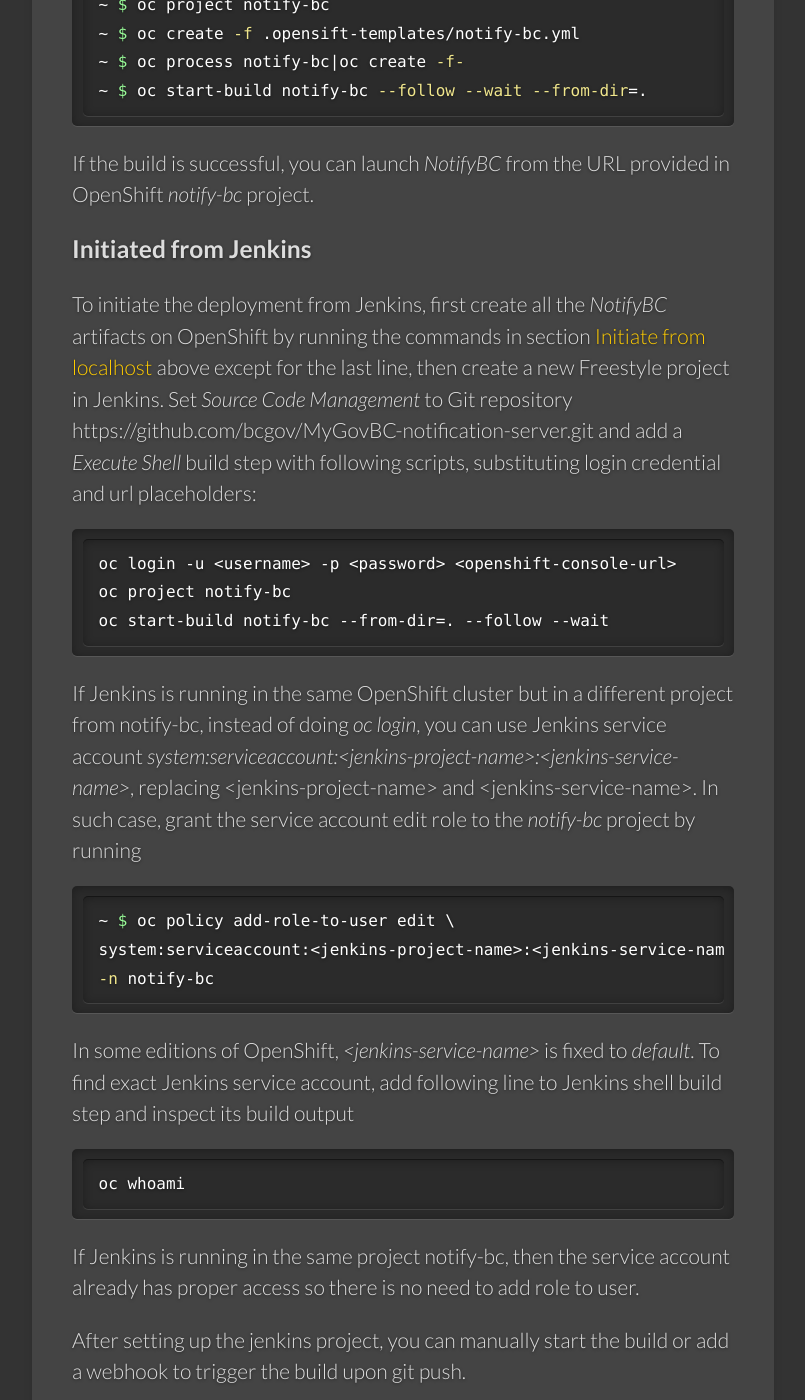
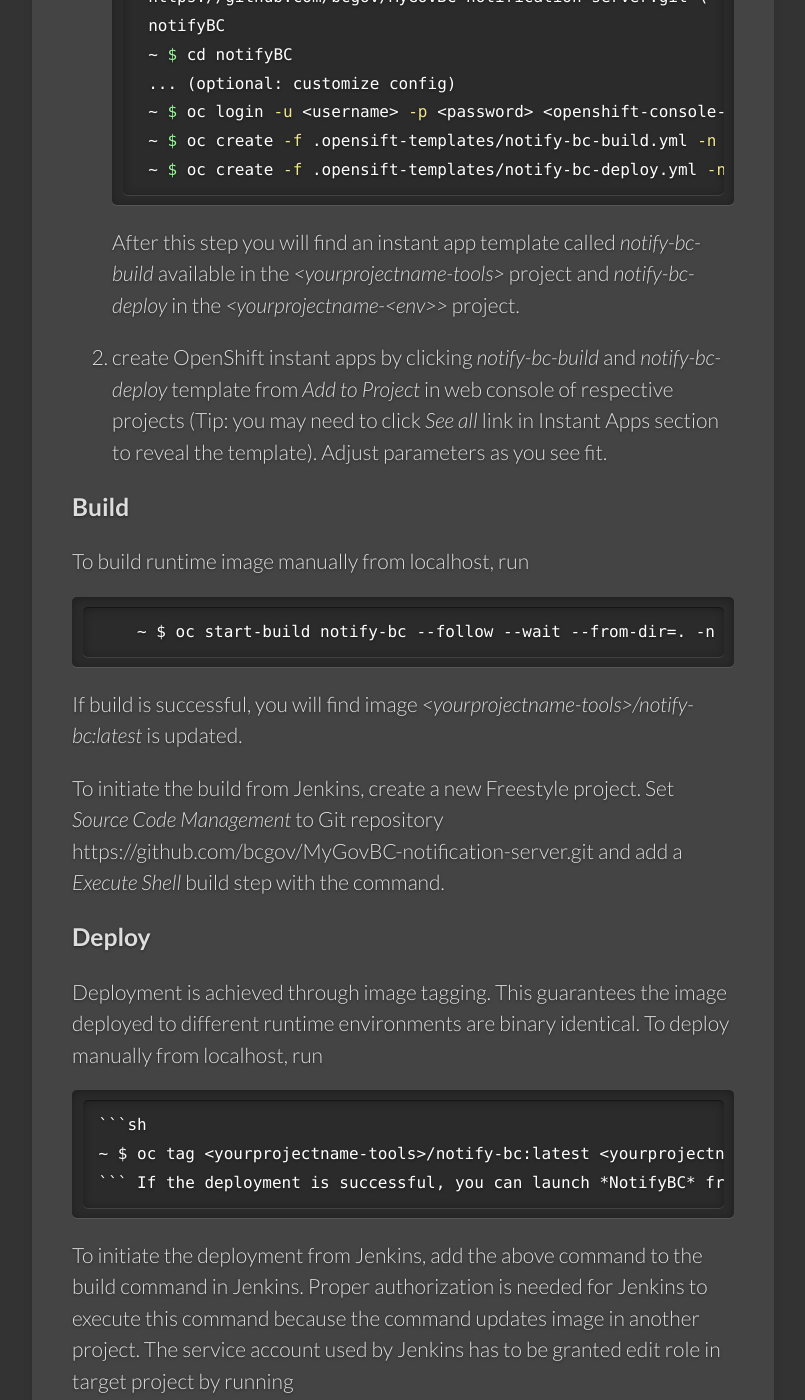
Before and after one commit to bcgov/MyGovBC-notification-server, a Jekyll site: the page built from docs/_docs/installation.md, in a window 1280 px wide and 1400 px high, scrolled down 4139 px. Shown: the whole window, without its empty margins (139-944 px from the left). Built offline with Jekyll 4.4.1, drawn with Linux system fonts in a browser that asks for light colours; some of the changed text lies outside the part shown.

Commit message:
split template into build and deployment

````diff
--- a/docs/_docs/installation.md
+++ b/docs/_docs/installation.md
@@ -71,66 +71,77 @@ notifyBC
 If successful, similar output is displayed as in source code installation.
 
 ## Deploy to OpenShift
-*NotifyBC* supports deployment to OpenShift Origin of minimum version 1.3, or other compatible platforms such as OpenShift Container Platform of matching version. An [OpenShift instant app template](https://github.com/bcgov/MyGovBC-notification-server/blob/master/.opensift-templates/notify-bc.yml) has been created to facilitate deployment. This template adopts [source-to-image strategy](https://docs.openshift.org/latest/dev_guide/builds.html#using-secrets-s2i-strategy) with [binary source](https://docs.openshift.org/latest/dev_guide/builds.html#binary-source) input and supports [incremental builds](https://docs.openshift.org/latest/dev_guide/builds.html#incremental-builds). The advantages of this deployment method are
+*NotifyBC* supports deployment to OpenShift Origin of minimum version 1.3, or other compatible platforms such as OpenShift Container Platform of matching version. [OpenShift instant app templates](https://github.com/bcgov/MyGovBC-notification-server/blob/master/.opensift-templates) have been created to facilitate build and deployment. This template adopts [source-to-image strategy](https://docs.openshift.org/latest/dev_guide/builds.html#using-secrets-s2i-strategy) with [binary source](https://docs.openshift.org/latest/dev_guide/builds.html#binary-source) input and supports [incremental builds](https://docs.openshift.org/latest/dev_guide/builds.html#incremental-builds).
 
-  * flexible to allow instance specific configurations or other customizations
-  * reduced build time
-  * allow using Jenkins for CI
+To deploy to OpenShift, you need to have access to relevant OpenShift projects with minimum edit role. This implies you know and have access to OpenShift web console as identified by *\<openshift-console-url\>* below.
 
-To deploy to OpenShift, you need to have access to an OpenShift project with minimum edit role . The deployment commands below assumes the project name is *notify-bc*.
+OpenShift is expected to be setup this way:
 
-The deployment can be initiated from localhost or from CI service such as Jenkins. Regardless, at the initiator's side following software needs to be installed:
+* 1 project for build. This project is identified by *\<yourprojectname-tools\>*  below. All build related activities take place in this project.
+* 1 or more projects for runtime environments such as *dev*, *test* etc, identified by *\<yourprojectname-\<env\>>* below. All deployment activities and runtime artifacts are contained in respective projects to make an environment self-sufficient.
+
+The deployment can be initiated from localhost or automated by CI service such as Jenkins. Regardless, at the initiator's side following software needs to be installed:
 
   * git
   * [OpenShift CLI](https://docs.openshift.org/latest/cli_reference/index.html)
 
-If using Jenkins, all the software are pre-installed on OpenShift provided Jenkins instant-app template so it is the preferred hosting environment.
+If using Jenkins, all the software are pre-installed on OpenShift provided Jenkins instant-app template so it is the preferred CI environment. Instructions below assumes OpenShift Jenkins is used. OpenShift Jenkins should be created in project *\<yourprojectname-tools\>*.
 
-### Initiated from localhost
-Run following commands
+### Hosting Environment Setup
 
-```sh
-~ $ git clone \
-https://github.com/bcgov/MyGovBC-notification-server.git \
-notifyBC
-~ $ cd notifyBC
-... (optional: customize config)
-~ $ oc login -u <username> -p <password>
-~ $ oc project notify-bc
-~ $ oc create -f .opensift-templates/notify-bc.yml
-~ $ oc process notify-bc|oc create -f-
-~ $ oc start-build notify-bc --follow --wait --from-dir=.
-```
+1. Install the templates
 
-If the build is successful, you can launch *NotifyBC* from the URL provided in OpenShift *notify-bc* project.
+    ```sh
+    ~ $ git clone \
+    https://github.com/bcgov/MyGovBC-notification-server.git \
+    notifyBC
+    ~ $ cd notifyBC
+    ... (optional: customize config)
+    ~ $ oc login -u <username> -p <password> <openshift-console-url>
+    ~ $ oc create -f .opensift-templates/notify-bc-build.yml -n <yourprojectname-tools>
+    ~ $ oc create -f .opensift-templates/notify-bc-deploy.yml -n <yourprojectname-<env>>
+    ```
+    After this step you will find an instant app template called *notify-bc-build* available in the *\<yourprojectname-tools\>* project and *notify-bc-deploy* in the *\<yourprojectname-\<env\>>* project.
+2. create OpenShift instant apps by clicking *notify-bc-build* and *notify-bc-deploy* template from *Add to Project* in web console of respective projects (Tip: you may need to click *See all* link in Instant Apps section to reveal the template). Adjust parameters as you see fit.
 
-### Initiated from Jenkins
+### Build
+To build runtime image manually from localhost, run
 
-To initiate the deployment from Jenkins, first create all the *NotifyBC* artifacts on OpenShift by running the commands in section [Initiate from localhost](#initiate-from-localhost) above except for the last line, then create a new Freestyle project in Jenkins. Set *Source Code Management* to Git repository https://github.com/bcgov/MyGovBC-notification-server.git and add a *Execute Shell* build step with following scripts, substituting login credential and url placeholders:
+   ```
+    ~ $ oc start-build notify-bc --follow --wait --from-dir=. -n <yourprojectname-tools>
+   ```
+If build is successful, you will find image *\<yourprojectname-tools\>/notify-bc:latest* is updated.
 
-```
-oc login -u <username> -p <password> <openshift-console-url>
-oc project notify-bc
-oc start-build notify-bc --from-dir=. --follow --wait
-```
+To initiate the build from Jenkins, create a new Freestyle project. Set *Source Code Management* to Git repository https://github.com/bcgov/MyGovBC-notification-server.git and add a *Execute Shell* build step with the command.
 
-If Jenkins is running in the same OpenShift cluster but in a different project from notify-bc, instead of doing *oc login*, you can use Jenkins service account *system:serviceaccount:\<jenkins-project-name\>:\<jenkins-service-name\>*, replacing \<jenkins-project-name\> and \<jenkins-service-name\>. In such case, grant the service account edit role to the *notify-bc* project by running
+### Deploy
+Deployment is achieved through image tagging. This guarantees the image deployed to different runtime environments are binary identical. To deploy manually from localhost, run
+
+    ```sh
+    ~ $ oc tag <yourprojectname-tools>/notify-bc:latest <yourprojectname-<env>>/notify-bc:latest
+    ```
+If the deployment is successful, you can launch *NotifyBC* from the URL provided in *\<yourprojectname-\<env\>>* project.
+
+To initiate the deployment from Jenkins, add the above command to the build command in Jenkins. Proper authorization is needed for Jenkins to execute this command because the command updates image in another project. The service account used by Jenkins has to be granted edit role in target project by running
 
 ```sh
 ~ $ oc policy add-role-to-user edit \
-system:serviceaccount:<jenkins-project-name>:<jenkins-service-name> \
--n notify-bc
+system:serviceaccount:<yourprojectname-tools>:<jenkins-service-name> \
+-n <yourprojectname-<env>>
 ```
-
-In some editions of OpenShift, *\<jenkins-service-name\>* is fixed to *default*. To find exact Jenkins service account, add following line to Jenkins shell build step and inspect its build output
+replace *\<jenkins-service-name\>* with the jenkins service name. In some editions of OpenShift, *\<jenkins-service-name\>* is fixed to *default*. To find exact Jenkins service account, add following line to Jenkins shell build step and inspect its build output
 
 ```sh
 oc whoami
 ```
 
-If Jenkins is running in the same project notify-bc, then the service account already has proper access so there is no need to add role to user.
+### Change Propagation
+To promote runtime image from one environment to another, for example from *dev* to *test*, run
 
-After setting up the jenkins project, you can manually start the build or add a webhook to trigger the build upon git push.
+```
+oc tag <yourprojectname-tools>/notify-bc:latest <yourprojectname-test>/notify-bc:latest <yourprojectname-tools>/notify-bc:test
+```
+The above command will deploy the latest (which should also be dev) runtime image to *test* env. The purpose of tagging runtime image of *test* env in both \<yourprojectname-test\>/notify-bc:latest and \<yourprojectname-tools\>/notify-bc:test is to use \<yourprojectname-tools\>/notify-bc:test as backup such that in case the image stream \<yourprojectname-test\>/notify-bc, which is used by *test* runtime pods, is deleted inadvertently, it can be recovered from \<yourprojectname-tools\>/notify-bc:test.
 
 ## Install Docs Website (Optional)
 If you want to contribute to *NotifyBC* docs beyond simple fix ups, you can install [Jekyll](https://jekyllrb.com/) through Ruby bundler and render this web site locally:
````
Also changed, not shown: .opensift-templates/notify-bc-build.yml (added), .opensift-templates/notify-bc-deploy.yml.
